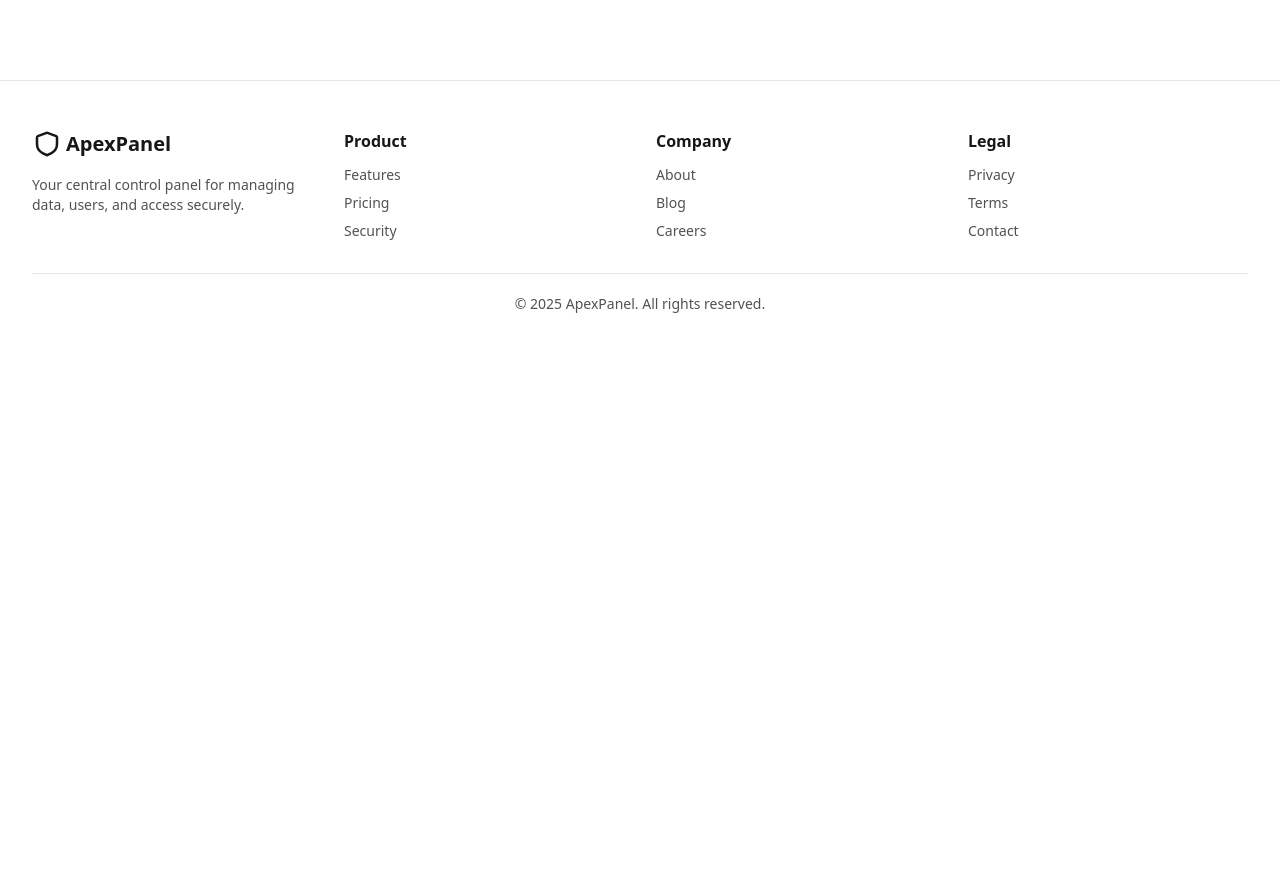
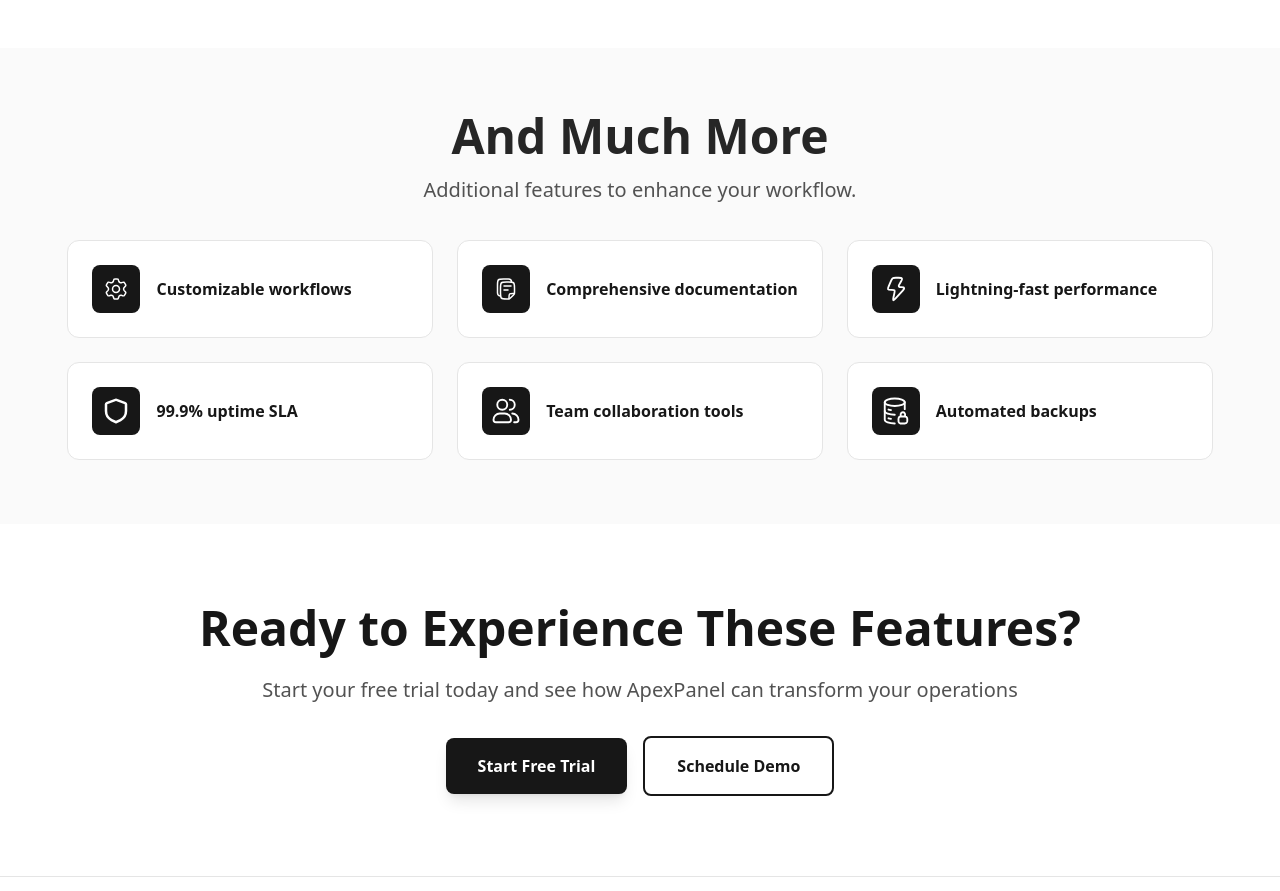
Before and after one commit to romeoxii/ApexPanel, a Vue app in the folder frontend/ApexPanel/: page /features in a window 1280 px wide. Shown: the part 1906-2797 px from the top of the page. Before the commit the page ends 2240 px from the top, so only its background shows below. Built offline with nearby package versions, Linux system fonts and the light colour scheme; no server answers.

Commit message:
Features page done, Contact next

```diff
--- a/frontend/ApexPanel/src/components/Navbar.vue
+++ b/frontend/ApexPanel/src/components/Navbar.vue
@@ -26,7 +26,7 @@ onUnmounted(() => {
 	<nav
 		:class="`min-h-14 center p-2 fixed w-full z-50 transition-all duration-300 ${scrolled ? 'bg-white/95 backdrop-blur-sm shadow-md' : 'bg-transparent'}`"
 	>
-		<div class="flex w-full items-center justify-between sm:justify-evenly px-3 sm:px-0">
+		<div class="flex w-full items-center justify-between px-3 sm:px-5">
 			<h1 class="flex items-center text-xl font-bold gap-1 text-neutral-800">
 				<span
 					><svg
--- /dev/null
+++ b/frontend/ApexPanel/src/data/additionalFeatures.js
@@ -0,0 +1,61 @@
+export const additionalFeatures = [
+	{
+		icon: `<svg xmlns="http://www.w3.org/2000/svg" width="24" height="24" viewBox="0 0 24 24">
+		<g fill="none" stroke="currentColor" stroke-width="1.5">
+			<path stroke-linecap="round" d="m21.318 7.141l-.494-.856c-.373-.648-.56-.972-.878-1.101c-.317-.13-.676-.027-1.395.176l-1.22.344c-.459.106-.94.046-1.358-.17l-.337-.194a2 2 0 0 1-.788-.967l-.334-.998c-.22-.66-.33-.99-.591-1.178c-.261-.19-.609-.19-1.303-.19h-1.115c-.694 0-1.041 0-1.303.19c-.261.188-.37.518-.59 1.178l-.334.998a2 2 0 0 1-.789.967l-.337.195c-.418.215-.9.275-1.358.17l-1.22-.345c-.719-.203-1.078-.305-1.395-.176c-.318.129-.505.453-.878 1.1l-.493.857c-.35.608-.525.911-.491 1.234c.034.324.268.584.736 1.105l1.031 1.153c.252.319.431.875.431 1.375s-.179 1.056-.43 1.375l-1.032 1.152c-.468.521-.702.782-.736 1.105s.14.627.49 1.234l.494.857c.373.647.56.971.878 1.1s.676.028 1.395-.176l1.22-.344a2 2 0 0 1 1.359.17l.336.194c.36.23.636.57.788.968l.334.997c.22.66.33.99.591 1.18c.262.188.609.188 1.303.188h1.115c.694 0 1.042 0 1.303-.189s.371-.519.59-1.179l.335-.997c.152-.399.428-.738.788-.968l.336-.194c.42-.215.9-.276 1.36-.17l1.22.344c.718.204 1.077.306 1.394.177c.318-.13.505-.454.878-1.101l.493-.857c.35-.607.525-.91.491-1.234s-.268-.584-.736-1.105l-1.031-1.152c-.252-.32-.431-.875-.431-1.375s.179-1.056.43-1.375l1.032-1.153c.468-.52.702-.781.736-1.105s-.14-.626-.49-1.234Z" />
+			<path d="M15.52 12a3.5 3.5 0 1 1-7 0a3.5 3.5 0 0 1 7 0Z" />
+		</g>
+	</svg>`,
+		text: 'Customizable workflows',
+	},
+	{
+		icon: `<svg xmlns="http://www.w3.org/2000/svg" width="24" height="24" viewBox="0 0 24 24">
+		<g fill="none" stroke="currentColor" stroke-linecap="round" stroke-linejoin="round" stroke-width="1.5">
+			<path d="M14.5 5h-2c-2.828 0-4.243 0-5.121.879C6.5 6.757 6.5 8.172 6.5 11v5c0 2.828 0 4.243.879 5.121C8.257 22 9.672 22 12.5 22h1.343c.818 0 1.226 0 1.594-.152s.656-.441 1.235-1.02l2.656-2.656c.579-.579.867-.867 1.02-1.235c.152-.368.152-.776.152-1.594V11c0-2.828 0-4.243-.879-5.121C18.743 5 17.328 5 14.5 5" />
+			<path d="M15 21.5v-1c0-1.886 0-2.828.586-3.414S17.114 16.5 19 16.5h1M6.5 19a3 3 0 0 1-3-3V8c0-2.828 0-4.243.879-5.121C5.257 2 6.672 2 9.5 2h5a3 3 0 0 1 3 3m-7.499 8h4m-4-4h7" />
+		</g>
+	</svg>`,
+		text: 'Comprehensive documentation',
+	},
+	{
+		icon: `<svg xmlns="http://www.w3.org/2000/svg" width="30" height="30" viewBox="0 0 24 24">
+		<path fill="none" stroke="currentColor" stroke-linejoin="round" stroke-width="1.5" d="M8.628 12.674H8.17c-1.484 0-2.225 0-2.542-.49c-.316-.489-.015-1.17.588-2.533l1.812-4.098c.548-1.239.822-1.859 1.353-2.206S10.586 3 11.935 3h2.09c1.638 0 2.458 0 2.767.535c.309.536-.098 1.25-.91 2.681l-1.073 1.886c-.404.711-.606 1.066-.603 1.358c.003.378.205.726.53.917c.25.147.657.147 1.471.147c1.03 0 1.545 0 1.813.178c.349.232.531.646.467 1.061c-.049.32-.395.703-1.088 1.469l-5.535 6.12c-1.087 1.203-1.63 1.804-1.996 1.613c-.365-.19-.19-.983.16-2.569l.688-3.106c.267-1.208.4-1.812.08-2.214c-.322-.402-.937-.402-2.168-.402Z" />
+	  </svg>`,
+		text: 'Lightning-fast performance',
+	},
+	{
+		icon: `<svg xmlns="http://www.w3.org/2000/svg" width="30" height="30" viewBox="0 0 24 24">
+		<g fill="none" fill-rule="evenodd">
+		  <path
+			d="m12.593 23.258l-.011.002l-.071.035l-.02.004l-.014-.004l-.071-.035q-.016-.005-.024.005l-.004.01l-.017.428l.005.02l.01.013l.104.074l.015.004l.012-.004l.104-.074l.012-.016l.004-.017l-.017-.427q-.004-.016-.017-.018m.265-.113l-.013.002l-.185.093l-.01.01l-.003.011l.018.43l.005.012l.008.007l.201.093q.019.005.029-.008l.004-.014l-.034-.614q-.005-.018-.02-.022m-.715.002a.02.02 0 0 0-.027.006l-.006.014l-.034.614q.001.018.017.024l.015-.002l.201-.093l.01-.008l.004-.011l.017-.43l-.003-.012l-.01-.01z"
+		  />
+		  <path
+			fill="currentColor"
+			d="M11.298 2.195a2 2 0 0 1 1.404 0l7 2.625A2 2 0 0 1 21 6.693v5.363a9 9 0 0 1-4.975 8.05l-3.354 1.677a1.5 1.5 0 0 1-1.342 0l-3.354-1.677A9 9 0 0 1 3 12.056V6.693A2 2 0 0 1 4.298 4.82zM12 4.068L5 6.693v5.363a7 7 0 0 0 3.87 6.26L12 19.883l3.13-1.565A7 7 0 0 0 19 12.056V6.693z"
+		  />
+		</g></svg>`,
+		text: '99.9% uptime SLA',
+	},
+	{
+		icon: `<svg xmlns="http://www.w3.org/2000/svg" width="30" height="30" viewBox="0 0 24 24">
+		<g fill="none" stroke="currentColor" stroke-width="1.5">
+		  <path d="M13 7a4 4 0 1 1-8 0a4 4 0 0 1 8 0Z" />
+		  <path stroke-linecap="round" stroke-linejoin="round" d="M15 11a4 4 0 0 0 0-8" />
+		  <path stroke-linejoin="round" d="M11 14H7a5 5 0 0 0-5 5a2 2 0 0 0 2 2h10a2 2 0 0 0 2-2a5 5 0 0 0-5-5Z" />
+		  <path stroke-linecap="round" stroke-linejoin="round" d="M17 14a5 5 0 0 1 5 5a2 2 0 0 1-2 2h-1.5" />
+		</g>
+	  </svg>`,
+		text: 'Team collaboration tools',
+	},
+	{
+		icon: `<svg xmlns="http://www.w3.org/2000/svg" width="30" height="30" viewBox="0 0 24 24">
+		<g fill="none" stroke="currentColor" stroke-width="1.5">
+		  <path d="M10.999 8c4.418 0 8-1.344 8-3c0-1.658-3.582-3-8-3s-8 1.342-8 3c0 1.656 3.581 3 8 3Z" />
+		  <path stroke-linecap="round" d="M5.999 10.841c.601.18 1.274.33 2 .44m3 3.719c-4.419 0-8-1.344-8-3m3 5.841c.601.18 1.274.33 2 .44" />
+		  <path stroke-linecap="round" stroke-linejoin="round" d="M10.999 22c-4.419 0-8-1.344-8-3V5m16 0v5.5" />
+		  <path stroke-linecap="round" d="M15.742 16.378c0-.06.009-.825.01-1.26c.001-.397-.034-.78.156-1.13c.71-1.412 2.75-1.269 3.254.17c.088.238.093.613.09.96c-.003.444.006 1.26.006 1.26m-3.516 0c-1.08 0-1.523.78-1.643 1.26s-.12 2.218-.048 2.938c.24.9.84 1.271 1.427 1.391c.54.048 2.82.03 3.48.03c.96.018 1.68-.341 1.98-1.421c.06-.36.12-2.339-.03-2.939c-.319-.96-1.05-1.26-1.65-1.26m-3.516 0h3.516" />
+		</g>
+	  </svg>`,
+		text: 'Automated backups',
+	},
+]
--- a/frontend/ApexPanel/src/layouts/DefaultLayout.vue
+++ b/frontend/ApexPanel/src/layouts/DefaultLayout.vue
@@ -6,5 +6,5 @@ import Footer from '@/components/Footer.vue'
 </script>
 
 <template>
-  <div class="min-h-screen w-full bg-neutral-50"><Navbar /><RouterView /><Footer /></div>
+	<div class="min-h-screen w-full bg-neutral-50"><Navbar /><RouterView /><Footer /></div>
 </template>
--- a/frontend/ApexPanel/src/router/index.js
+++ b/frontend/ApexPanel/src/router/index.js
@@ -58,9 +58,6 @@ const router = createRouter({
 
 router.beforeEach((to) => {
 	const userStore = useUserStore()
-	// if ((to.name === 'login' || to.name === 'signup') && userStore.isAuthenticated) {
-	//   return '/'
-	// }
 
 	if (to.meta.requireAuth && !userStore.isAuthenticated) {
 		return '/auth/signup'
--- a/frontend/ApexPanel/src/views/marketing/Features.vue
+++ b/frontend/ApexPanel/src/views/marketing/Features.vue
@@ -1,6 +1,7 @@
 <!-- eslint-disable vue/multi-word-component-names -->
 <script setup>
 import { mainFeatures } from '@/data/mainFeatures'
+import { additionalFeatures } from '@/data/additionalFeatures'
 import Point from '../../../public/Icons/point.vue'
 </script>
 
@@ -59,7 +60,7 @@ import Point from '../../../public/Icons/point.vue'
 				></span>
 			</RouterLink>
 		</div>
-		<section class="bg-white w-full py-20 col-center">
+		<section class="bg-white w-full py-16 col-center">
 			<div class="text-center w-full mb-5">
 				<h2 class="text-5xl font-bold text-neutral-800 mb-4">Core Features</h2>
 				<p class="text-xl text-neutral-600 mb-4">
@@ -81,13 +82,55 @@ import Point from '../../../public/Icons/point.vue'
 						<div class="space-y-3">
 							<p
 								class="flex items-center gap-2 text-neutral-600"
-								v-for="(_, _index) in feature.features"
-								:key="_index"
+								v-for="(p, pindex) in feature.features"
+								:key="pindex"
 							>
-								<Point />{{ _ }}
+								<Point />{{ p }}
 							</p>
 						</div>
 					</div>
+				</div>
+			</div>
+		</section>
+		<section class="w-full col-center py-16 px-4 col-center">
+			<div class="text-center w-full mb-5">
+				<h2 class="text-5xl font-bold text-neutral-800 mb-4">And Much More</h2>
+				<p class="text-xl text-neutral-600 mb-4">
+					Additional features to enhance your workflow.
+				</p>
+			</div>
+			<div class="grid sm:grid-cols-2 lg:grid-cols-3 gap-6">
+				<div
+					class="bg-white p-6 rounded-xl border border-neutral-200 hover:shadow-lg transition-shadow flex items-center space-x-4"
+					v-for="(adFeats, adFeatsIndex) in additionalFeatures"
+					:key="adFeatsIndex"
+				>
+					<div class="w-12 h-12 bg-neutral-900 center p-5 rounded-lg">
+						<span v-html="adFeats.icon" class="text-white"></span>
+					</div>
+					<span class="font-semibold text-neutral-900">{{ adFeats.text }}</span>
+				</div>
+			</div>
+		</section>
+		<section class="py-20 px-4 sm:px-6 lg:px-8 bg-white">
+			<div class="max-w-4xl mx-auto text-center">
+				<h2 class="text-4xl md:text-5xl font-bold text-neutral-900 mb-6">
+					Ready to Experience These Features?
+				</h2>
+				<p class="text-xl text-neutral-600 mb-8">
+					Start your free trial today and see how ApexPanel can transform your operations
+				</p>
+				<div class="flex flex-col sm:flex-row items-center justify-center gap-4">
+					<button
+						class="px-8 py-4 bg-neutral-900 text-white rounded-lg hover:bg-neutral-700 transition-all font-semibold shadow-lg"
+					>
+						Start Free Trial
+					</button>
+					<button
+						class="px-8 py-4 border-2 border-neutral-900 text-neutral-900 rounded-lg hover:bg-neutral-50 transition-all font-semibold"
+					>
+						Schedule Demo
+					</button>
 				</div>
 			</div>
 		</section>
```
Also changed, not shown: frontend/ApexPanel/src/views/marketing/Home.vue (+57 -15 lines).
